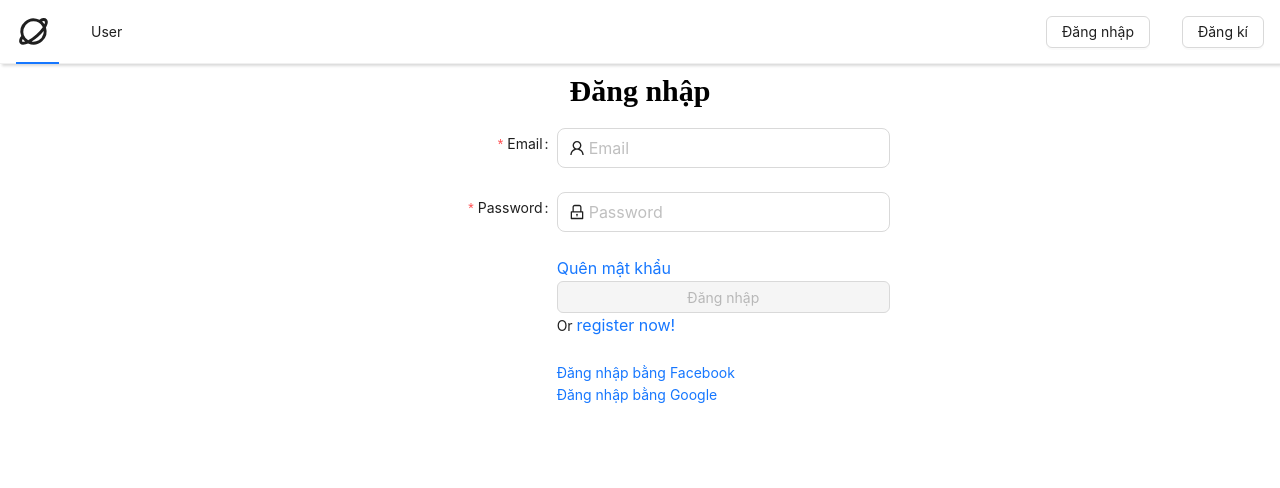
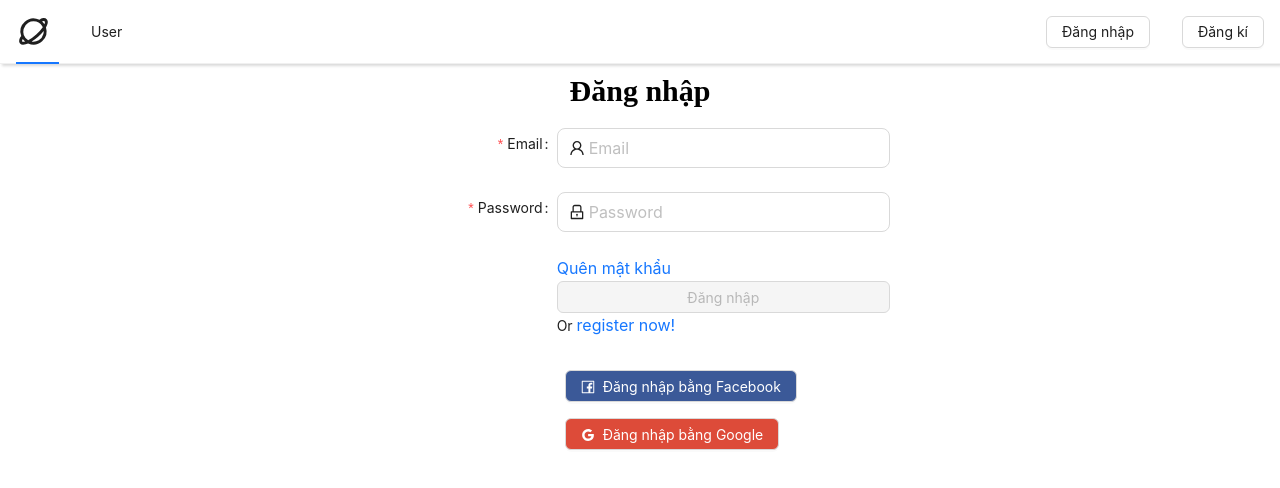
Before and after one commit to advance-web/final-project-classroom, a React (Vite) app: page /sign-in in a window 1280 px wide. Shown: the top 488 px of the page. Built offline with nearby package versions, Linux system fonts and the light colour scheme; no server answers.

Commit message:
edit icon for signin by Facebook and Google

```diff
--- a/src/pages/sign-in/index.jsx
+++ b/src/pages/sign-in/index.jsx
@@ -1,7 +1,7 @@
 import { useContext, useState } from 'react';
 import { Link, useNavigate } from 'react-router-dom';
-import { LockOutlined, UserOutlined } from '@ant-design/icons';
-import { Flex, Form, Input, Typography } from 'antd';
+import { FacebookOutlined, GoogleOutlined, LockOutlined, UserOutlined } from '@ant-design/icons';
+import { Button, Flex, Form, Input, Typography } from 'antd';
 
 import SubmitButton from '../../components/ui/SubmitButton';
 import AuthContext from '../../contexts/auth/auth-context';
@@ -133,8 +133,23 @@ export default function SignIn() {
         </Form.Item>
         <Form.Item wrapperCol={{ offset: 8, span: 16 }}>
           <Flex vertical>
-            <a href={`${APP_CONFIGS.API_URL}/auth/login/facebook`}>Đăng nhập bằng Facebook</a>
-            <a href={`${APP_CONFIGS.API_URL}/auth/login/google`}>Đăng nhập bằng Google</a>
+            <a href={`${APP_CONFIGS.API_URL}/auth/login/facebook`}>
+              <Button
+                icon={<FacebookOutlined />}
+                style={{ background: '#3b5998', color: 'white', maxWidth: '250px', margin: '8px' }}
+              >
+                Đăng nhập bằng Facebook
+              </Button>
+            </a>
+
+            <a href={`${APP_CONFIGS.API_URL}/auth/login/google`}>
+              <Button
+                icon={<GoogleOutlined />}
+                style={{ background: '#dd4b39', color: 'white', maxWidth: '250px', margin: '8px' }}
+              >
+                Đăng nhập bằng Google
+              </Button>
+            </a>
           </Flex>
         </Form.Item>
       </Form>
```
